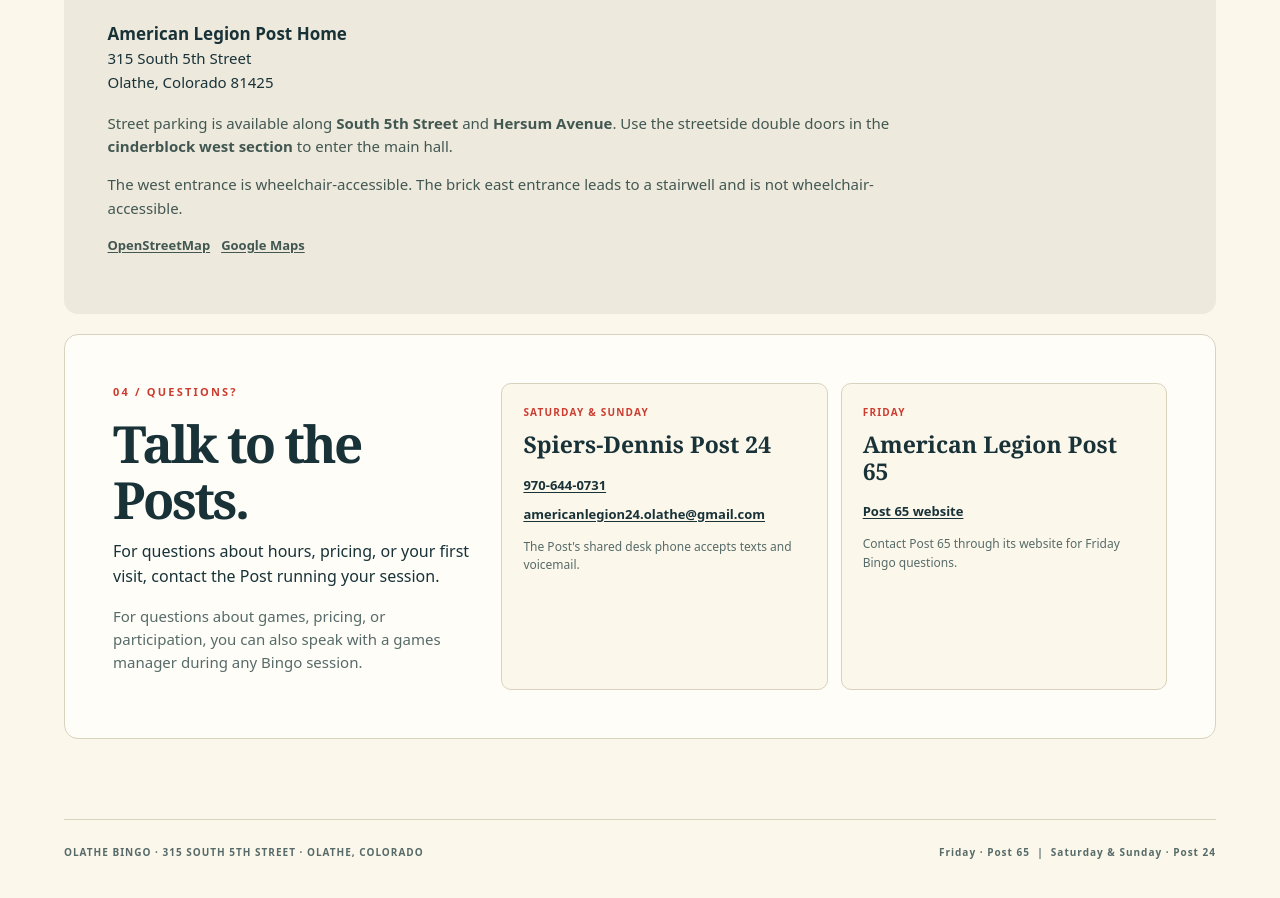
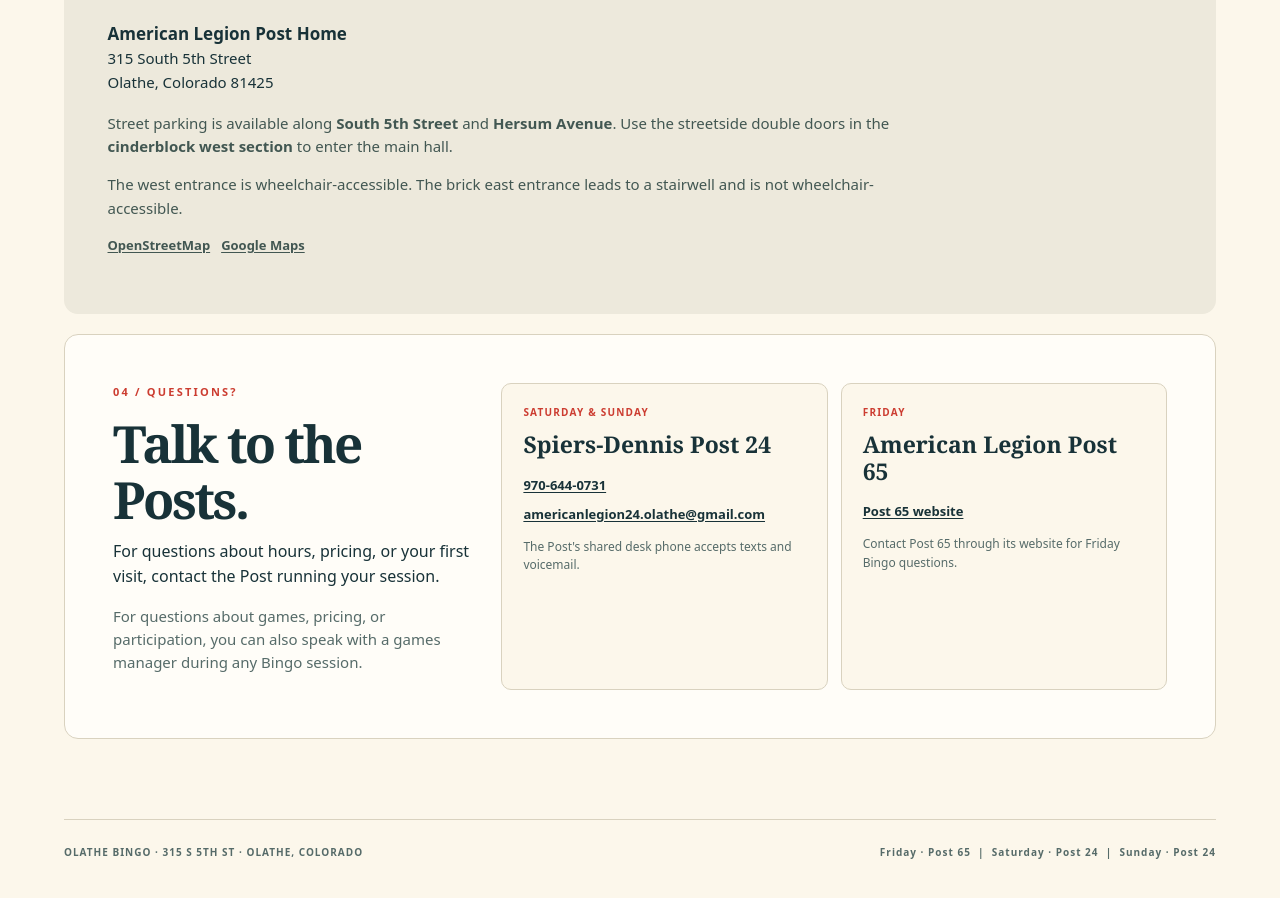
Before and after one commit to SPIERS-DENNIS-POST/spiers-dennis-post.github.io, a Jekyll site: the page built from donate/bingo/index.md, in a window 1280 px wide and 900 px high, scrolled down 2304 px. Built offline with Jekyll 4.4.1, drawn with Linux system fonts in a browser that asks for light colours.

Commit message:
Add Bingo JSON-LD and data-derived microsite footer

```diff
--- a/_layouts/bingo.html
+++ b/_layouts/bingo.html
@@ -13,7 +13,9 @@
 <meta property="og:description" content="{{ page.description | escape }}">
 <meta property="og:url" content="{{ page.url | absolute_url }}">
 <link rel="icon" type="image/svg+xml" href="{{ '/favicon.svg' | relative_url }}">
-<link rel="stylesheet" href="{{ '/assets/css/bingo.css' | relative_url }}?v=20261110-pricing-layout-2">
+<link rel="stylesheet" href="{{ '/assets/css/bingo.css' | relative_url }}?v=20261110-structured-bingo">
+{% include schema.html %}
+{% include bingo-schema.html %}
 </head>
 <body class="bingo-site">
 <a class="bingo-skip" href="#bingo-main">Skip to content</a>
@@ -23,7 +25,7 @@
 <a class="bingo-home" href="{{ '/' | relative_url }}">← Main Post website</a>
 </header>
 <main id="bingo-main">{{ content }}</main>
-<footer class="bingo-footer"><span>OLATHE BINGO · 315 SOUTH 5TH STREET · OLATHE, COLORADO</span><span>Friday · Post 65 &nbsp;|&nbsp; Saturday &amp; Sunday · Post 24</span></footer>
+<footer class="bingo-footer"><span>OLATHE BINGO · {{ site.data.post.address.street | upcase }} · {{ site.data.post.address.city | upcase }}, COLORADO</span><span>{% for session in site.data.bingo.sessions %}{{ session.day | escape }} · {% if session.organizer == 'post65' %}Post 65{% else %}Post {{ site.data.post.post_number }}{% endif %}{% unless forloop.last %} &nbsp;|&nbsp; {% endunless %}{% endfor %}</span></footer>
 </div>
 </body>
 </html>
```
